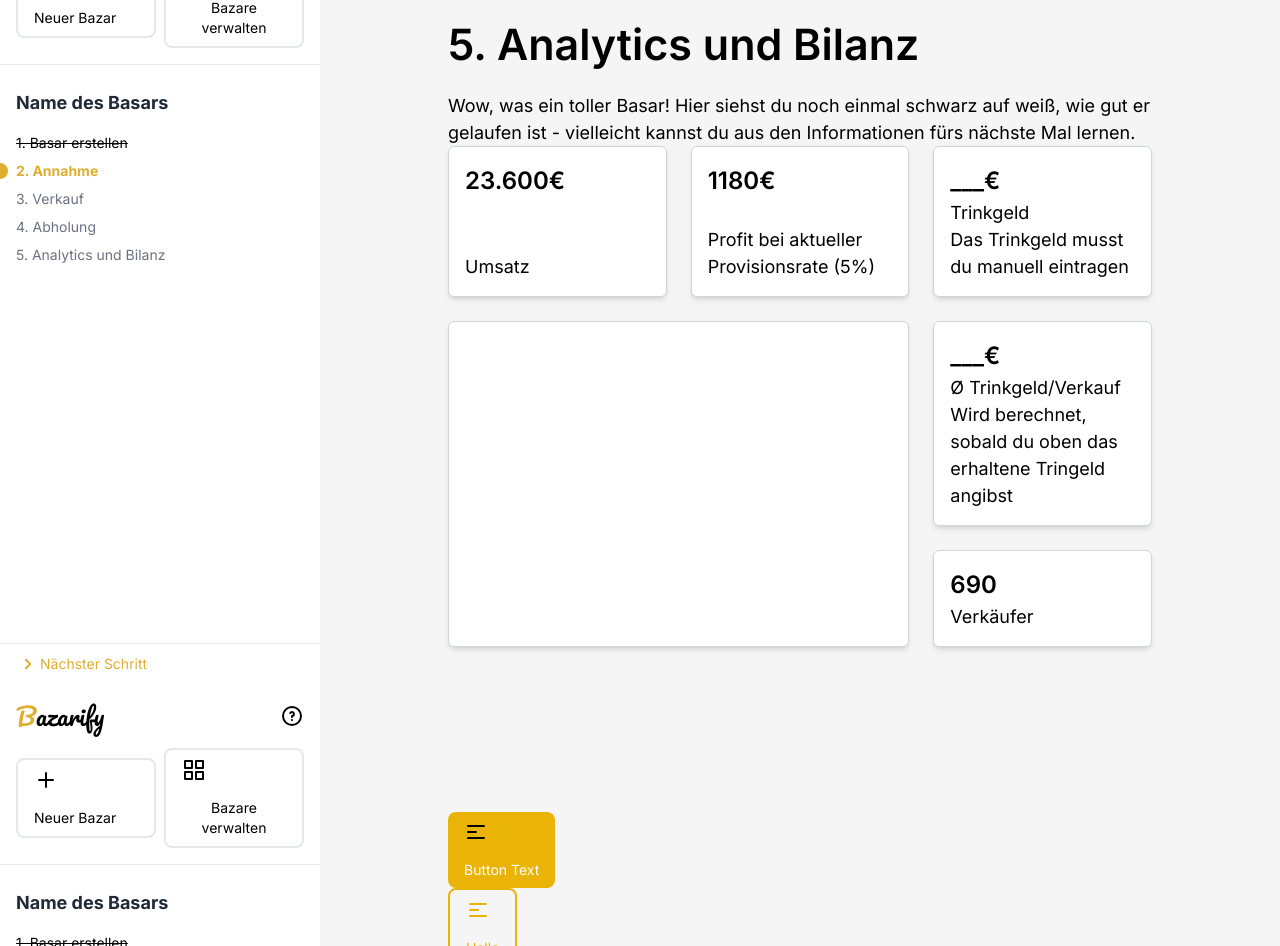
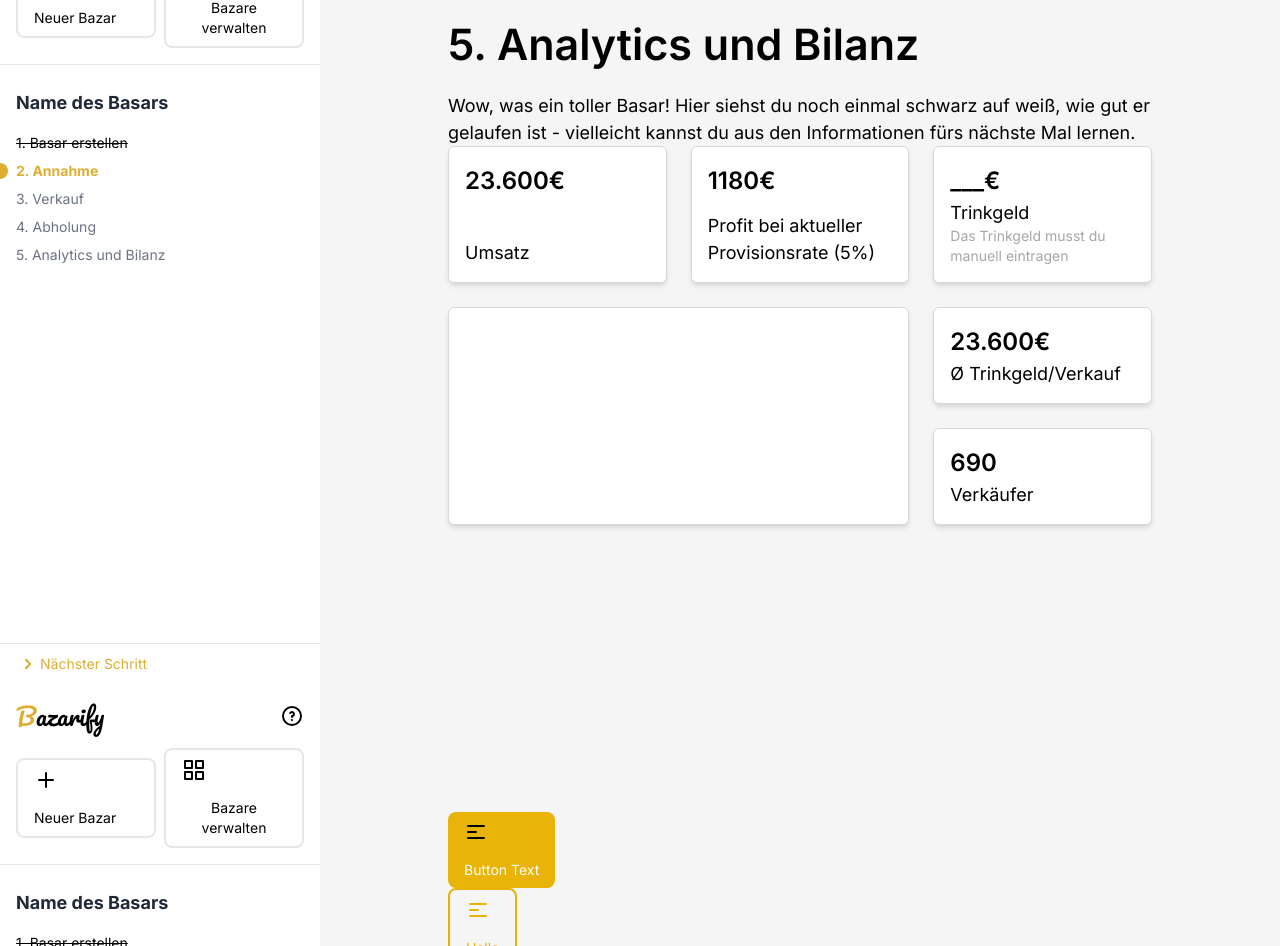
Before and after one commit to mauricedolibois/bazarify, a Next.js app in the folder frontend/: page / in a window 1280 px wide. Shown: the part 5233-6179 px from the top of the page. Built offline with nearby package versions, Linux system fonts and the light colour scheme.

Commit message:
Worked on page 5

```diff
--- a/frontend/components/ablaufSeite5.js
+++ b/frontend/components/ablaufSeite5.js
@@ -1,46 +1,31 @@
-function Card({ title, description }) {
-    <div class="flex flex-col justify-between rounded-md border border-gray-300 bg-red-400 p-4 shadow-md">
-        <h3>{title}</h3>
-        <p>{description}</p>
-    </div>
+function Card({ title, description, info }) {
+    return (
+        <div class="flex flex-col justify-between rounded-md border border-ourLightGray bg-white p-4 shadow-md">
+            <h3>{title}</h3>
+            <p>{description}</p>
+            {info && <p class="text-sm text-ourGray">{info}</p>}
+        </div>)
 }
 
 export default function () {
     return (
         <>
             <div>
-                <Card title={"23.600€"} description="Umsatz">TEST</Card>
 
                 <h1>5. Analytics und Bilanz</h1>
                 <p>Wow, was ein toller Basar! Hier siehst du noch einmal schwarz auf weiß, wie gut er gelaufen ist - vielleicht kannst du aus den Informationen fürs nächste Mal lernen.</p>
                 <div class="grid grid-cols-3 gap-6">
-                    <div class="flex flex-col justify-between rounded-md border border-gray-300 bg-white p-4 shadow-md">
-                        <h3>23.600€</h3>
-                        <p>Umsatz</p>
-                    </div>
-                    <div class="flex flex-col justify-between rounded-md border border-gray-300 bg-white p-4 shadow-md">
-                        <h3>1180€</h3>
-                        <p>Profit bei aktueller Provisionsrate (5%)</p>
-                    </div>
-                    <div class="flex flex-col justify-between rounded-md border border-gray-300 bg-white p-4 shadow-md">
-                        <h3>___€</h3>
-                        <p>Trinkgeld</p>
-                        <p>Das Trinkgeld musst du manuell eintragen</p>
-                    </div>
-                    <div class="col-span-2 row-span-2 rounded-md border border-gray-300 bg-white p-4 shadow-md">
+                    <Card title={"23.600€"} description="Umsatz"></Card>
+                    <Card title={"1180€"} description="Profit bei aktueller Provisionsrate (5%)"></Card>
+                    <Card title={"___€"} description="Trinkgeld" info=" Das Trinkgeld musst du manuell eintragen"></Card>
+                    <div class="col-span-2 row-span-2 rounded-md border border-ourLightGray bg-white p-4 shadow-md">
                         <img />
                     </div>
-                    <div class="flex flex-col justify-between rounded-md border border-gray-300 bg-white p-4 shadow-md">
-                        <h3>___€</h3>
-                        <p>Ø Trinkgeld/Verkauf</p>
-                        <p>Wird berechnet, sobald du oben das erhaltene Tringeld angibst</p>
-                    </div>
-                    <div class="flex flex-col justify-between rounded-md border border-gray-300 bg-white p-4 shadow-md">
-                        <h3>690</h3>
-                        <p>Verkäufer</p>
-                    </div>
+                    <Card title={"23.600€"} description="Ø Trinkgeld/Verkauf">
+                    </Card>
+                    <Card title={"690"} description="Verkäufer"></Card>
                 </div>
-            </div>
+            </div >
         </>
     )
 }
```
